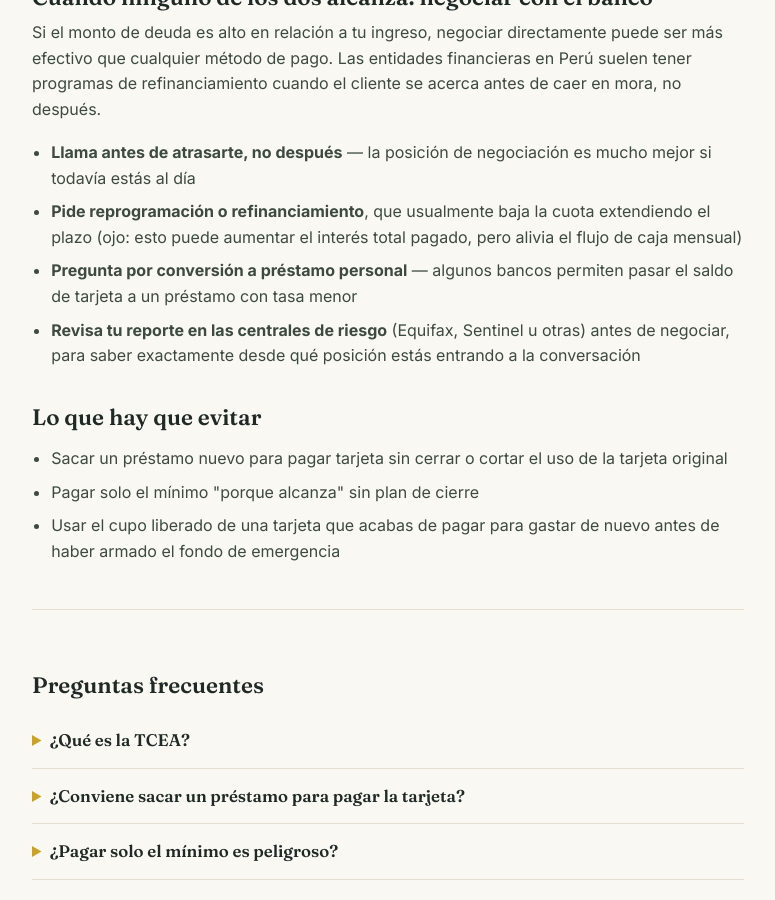
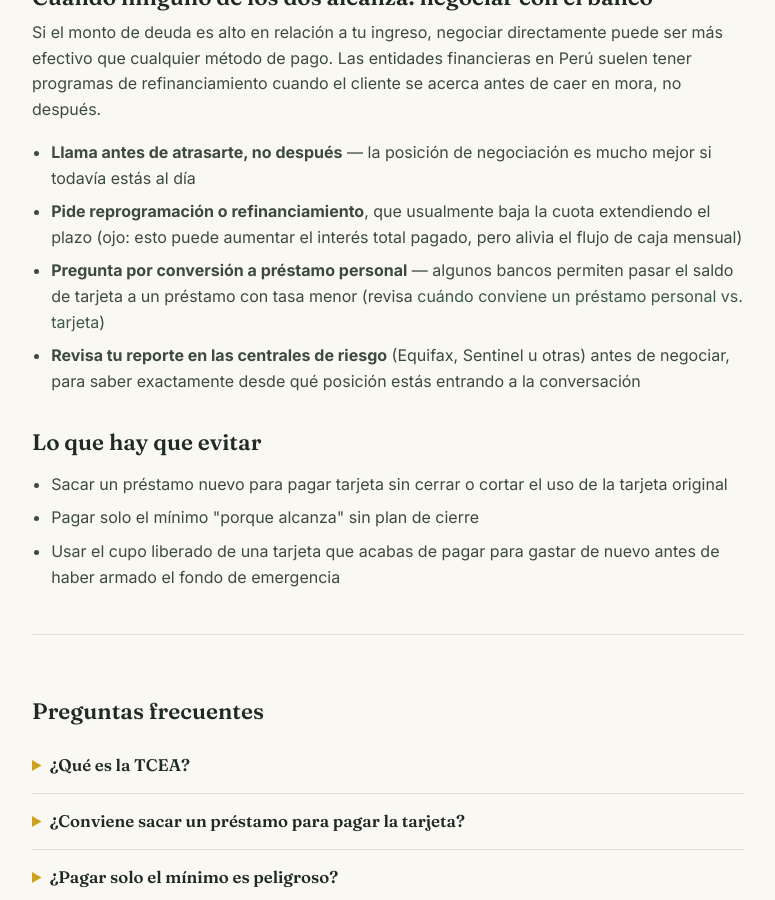
Before and after one commit to cguillenh22/modoahorro, a Jekyll site: the page built from _articulos/reducir-deuda-tarjetas.html, in a window 1280 px wide and 900 px high, scrolled down 1387 px. Shown: the whole window, without its empty margins (252-1027 px from the left). Built offline with Jekyll 4.4.1, drawn with Linux system fonts in a browser that asks for light colours.

Commit message:
Update reducir-deuda-tarjetas.html

```diff
--- a/_articulos/reducir-deuda-tarjetas.html
+++ b/_articulos/reducir-deuda-tarjetas.html
@@ -28,7 +28,7 @@ read_time: 9
     <ul>
       <li><strong>Llama antes de atrasarte, no después</strong> — la posición de negociación es mucho mejor si todavía estás al día</li>
       <li><strong>Pide reprogramación o refinanciamiento</strong>, que usualmente baja la cuota extendiendo el plazo (ojo: esto puede aumentar el interés total pagado, pero alivia el flujo de caja mensual)</li>
-      <li><strong>Pregunta por conversión a préstamo personal</strong> — algunos bancos permiten pasar el saldo de tarjeta a un préstamo con tasa menor</li>
+      <li><strong>Pregunta por conversión a préstamo personal</strong> — algunos bancos permiten pasar el saldo de tarjeta a un préstamo con tasa menor (revisa <a href="../articulos/prestamo-personal-vs-tarjeta.html">cuándo conviene un préstamo personal vs. tarjeta</a>)</li>
       <li><strong>Revisa tu reporte en las centrales de riesgo</strong> (Equifax, Sentinel u otras) antes de negociar, para saber exactamente desde qué posición estás entrando a la conversación</li>
     </ul>
 
```
